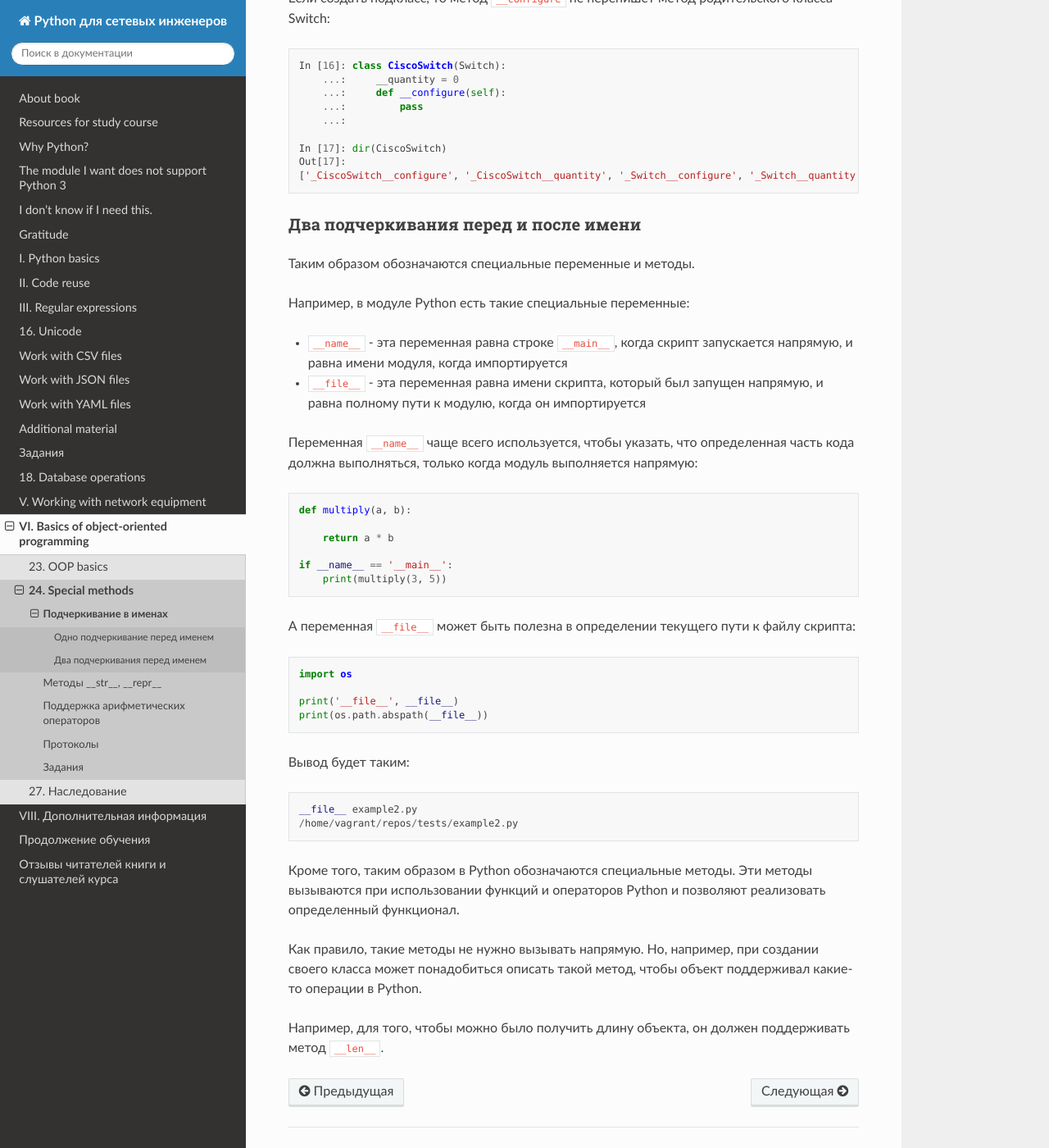
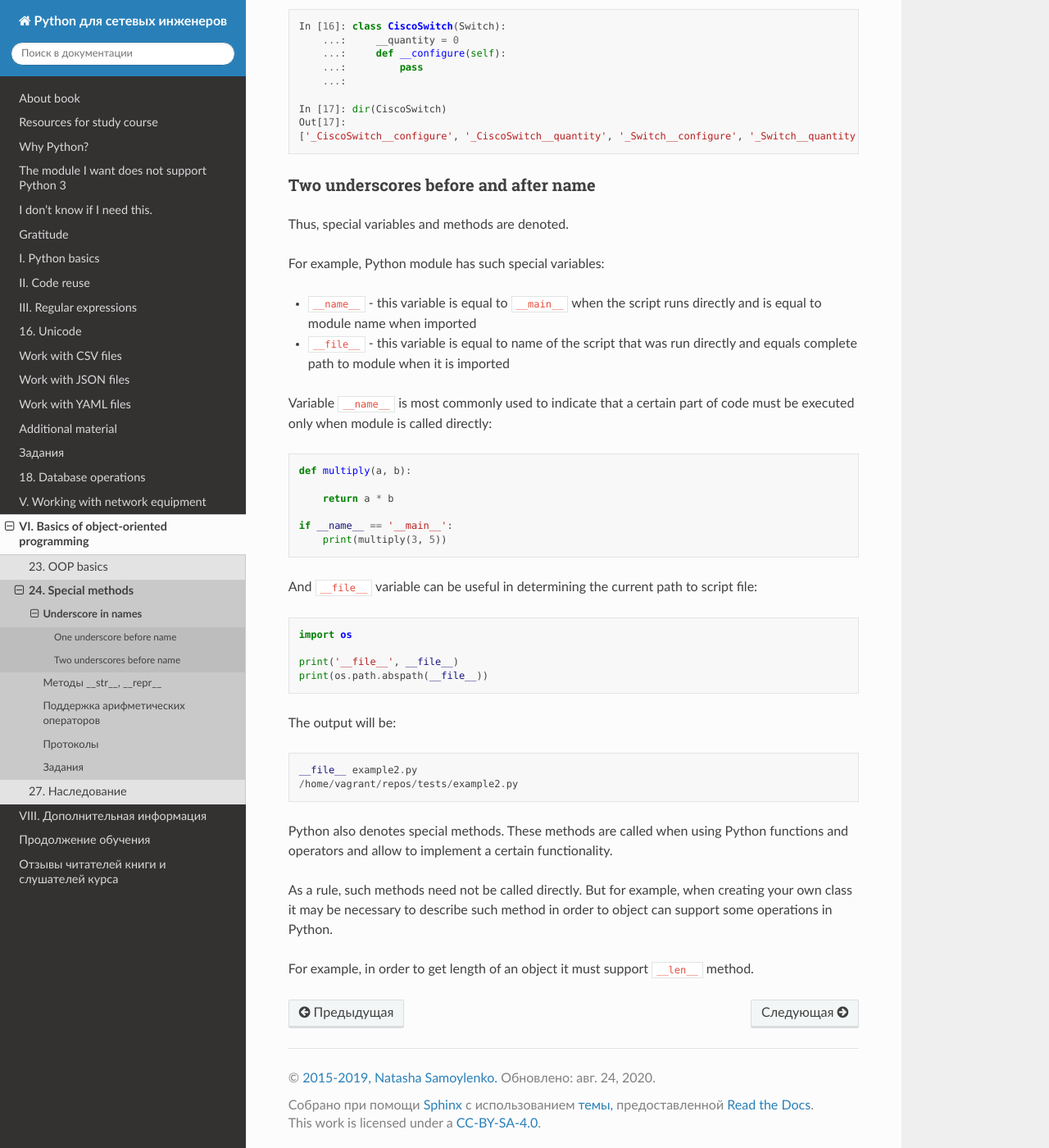
Before and after one commit to Aidar5/nattoeng, a Sphinx documentation site: the page built from docs/source/book/24_oop_special_methods/underscore_names.rst, in a window 1280 px wide and 1400 px high, scrolled down 2418 px. Shown: the whole window at 82% size. Built offline with Sphinx 7.4.7 and the Read the Docs theme 2.0.0, drawn with Linux system fonts in a browser that asks for light colours; pages that are not in the unit, such as notebooks, are missing from menus; some of the changed text lies outside the part shown.

Commit message:
Update underscore_names.rst

```diff
--- a/docs/source/book/24_oop_special_methods/underscore_names.rst
+++ b/docs/source/book/24_oop_special_methods/underscore_names.rst
@@ -1,18 +1,15 @@
-Подчеркивание в именах
+Underscore in names
 ----------------------
 
-В Python подчеркивание в начале или в конце имени указывает на
-специальные имена. Чаще всего это всего лишь договоренность, но иногда
-это действительно влияет на поведение объекта.
+In Python, underscore at the beginning or at the end of a name indicates special names. Most often it’s just an arrangement, but sometimes it actually affects object behavior.
 
 
-Одно подчеркивание перед именем
+One underscore before name
 ^^^^^^^^^^^^^^^^^^^^^^^^^^^^^^^
 
-Одно подчеркивание перед именем метода указывает, что метод является
-внутренней особенностью реализации и его не стоит использовать напрямую.
+One underscore before method name indicates that method is an internal feature of the implementation and it should not be used directly.
 
-Например, класс CiscoSSH использует paramiko для подключения к оборудованию:
+For example, CiscoSSH class uses paramiko to connect to equipment:
 
 .. code:: python
 
@@ -46,8 +43,7 @@
             return result
 
 
-После создания экземпляра класса, доступен не только метод send_show_command,
-но и атрибуты client и ssh (3 строка это подсказки по tab в ipython):
+After creating an instance of the class, not only send_show_command method is available but also *client* and *ssh* attributes(3rd line is tab tips in ipython)::
 
 .. code:: python
 
@@ -59,9 +55,7 @@
                 ssh
 
 
-Если же необходимо указать, что client и ssh являются внутренними атрибутами,
-которые нужны для работы класса, но не предназначены для пользователя,
-надо поставить нижнее подчеркивание перед именем:
+If you want to specify that *client* and *ssh* are internal attributes that are needed for class operation but are not intended for the user, you need to underscore name below:
 
 .. code:: python
 
@@ -94,21 +88,17 @@
 
 .. note::
 
-    Часто такие методы и атрибуты называются приватными, но это не значит,
-    что методы и переменные недоступны пользователю.
+    Often such methods and attributes are called private but this does not mean that methods and variables are not available to the user.
 
 
 
 
-Два подчеркивания перед именем
+Two underscores before name
 ^^^^^^^^^^^^^^^^^^^^^^^^^^^^^^
 
-Два подчеркивания перед именем метода используются не просто как
-договоренность. Такие имена трансформируются в формат "имя класса + имя
-метода". Это позволяет создавать уникальные методы и атрибуты классов.
+Two underscores before method name are not used simply as an agreement. Such names are transformed into format "name of class + name of method". This allows the creation of unique methods and attributes of classes.
 
-Такое преобразование выполняется только в том случае, если в конце
-менее двух подчеркиваний или нет подчеркиваний.
+This conversion is only performed if less than two underscores endings or no underscores.
 
 .. code:: python
 
@@ -123,10 +113,9 @@
     Out[15]:
     ['_Switch__configure', '_Switch__quantity', ...]
 
-Хотя методы создавались без приставки ``_Switch``, она была добавлена.
+Although methods were created without ``_Switch``, it was added.
 
-Если создать подкласс, то метод ``__configure`` не перепишет метод
-родительского класса Switch:
+If you create a subclass than ``__configure`` method will not rewrite parent class method Switch:
 
 .. code:: python
 
@@ -140,21 +129,17 @@
     Out[17]:
     ['_CiscoSwitch__configure', '_CiscoSwitch__quantity', '_Switch__configure', '_Switch__quantity', ...]
 
-Два подчеркивания перед и после имени
+Two underscores before and after name
 ~~~~~~~~~~~~~~~~~~~~~~~~~~~~~~~~~~~~~
 
-Таким образом обозначаются специальные переменные и методы.
+Thus, special variables and methods are denoted.
 
-Например, в модуле Python есть такие специальные переменные:
+For example, Python module has such special variables:
 
-* ``__name__`` - эта переменная равна строке ``__main__``, когда скрипт
-  запускается напрямую, и равна имени модуля, когда импортируется
-* ``__file__`` - эта переменная равна имени скрипта, который был запущен
-  напрямую, и равна полному пути к модулю, когда он импортируется
+* ``__name__`` - this variable is equal to ``__main__`` when the script runs directly and is equal to module name when imported
+* ``__file__`` - this variable is equal  to name of the script that was run directly and equals complete path to module when it is imported
 
-Переменная ``__name__`` чаще всего используется, чтобы указать, что
-определенная часть кода должна выполняться, только когда модуль
-выполняется напрямую:
+Variable ``__name__`` is most commonly used to indicate that a certain part of code must be executed only when module is called directly:
 
 .. code:: python
 
@@ -166,8 +151,7 @@
     if __name__ == '__main__':
         print(multiply(3, 5))
 
-А переменная ``__file__`` может быть полезна в определении текущего пути
-к файлу скрипта:
+And ``__file__`` variable can be useful in determining the current path to script file:
 
 .. code:: python
 
@@ -176,20 +160,15 @@
     print('__file__', __file__)
     print(os.path.abspath(__file__))
 
-Вывод будет таким:
+The output will be:
 
 ::
 
     __file__ example2.py
     /home/vagrant/repos/tests/example2.py
 
-Кроме того, таким образом в Python обозначаются специальные методы. Эти
-методы вызываются при использовании функций и операторов Python и
-позволяют реализовать определенный функционал.
+Python also denotes special methods. These methods are called when using Python functions and operators and allow to implement a certain functionality.
 
-Как правило, такие методы не нужно вызывать напрямую. Но, например, при
-создании своего класса может понадобиться описать такой метод, чтобы
-объект поддерживал какие-то операции в Python.
+As a rule, such methods need not be called directly. But for example, when creating your own class it may be necessary to describe such method in order to object can support some operations in Python.
 
-Например, для того, чтобы можно было получить длину объекта, он должен
-поддерживать метод ``__len__``.
+For example, in order to get length of an object it must support  ``__len__`` method.
```
